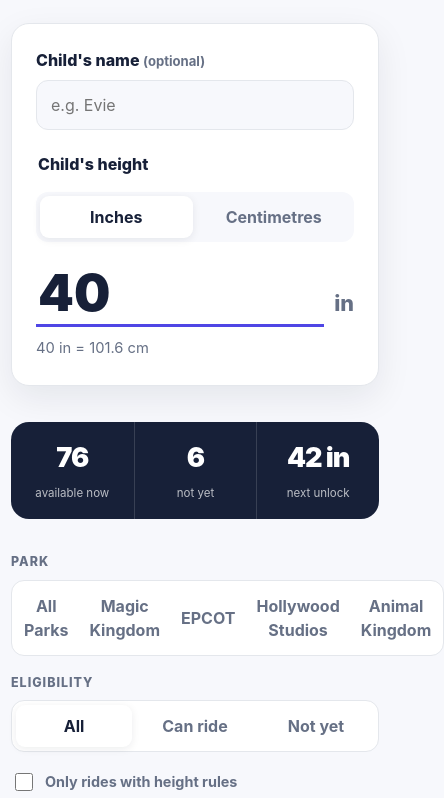
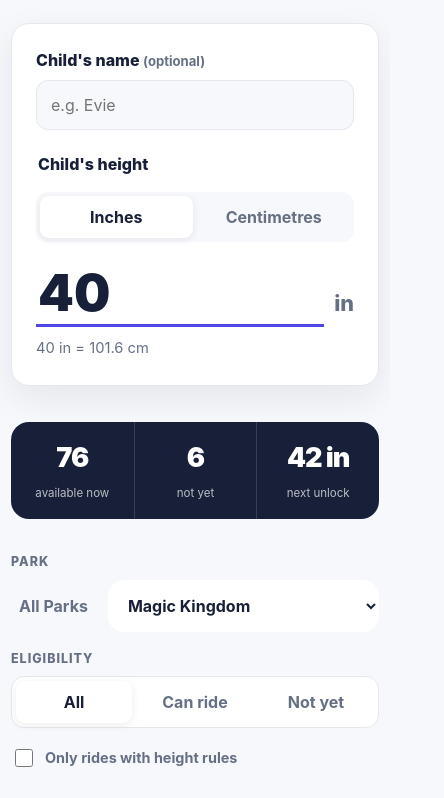
Before and after one commit to x4iiiis/RideHeightChecker, a plain HTML site: page index.html in a window 390 px wide. Shown: the part 291-1089 px from the top of the page, 444 px wide, since content can reach past the window. Drawn offline with Linux system fonts and the light colour scheme.

Commit message:
Fix park selector

```diff
--- a/assets/app.js
+++ b/assets/app.js
@@ -12,6 +12,7 @@ const state = {
 const elements = {
   form: document.querySelector('#height-form'),
   nameInput: document.querySelector('#child-name'),
+  parkSelect: document.querySelector('#park-select'),
   input: document.querySelector('#height-input'),
   unitLabel: document.querySelector('#unit-label'),
   conversion: document.querySelector('#conversion'),
@@ -93,6 +94,10 @@ function syncParkControls() {
     button.classList.toggle('is-active', active);
     button.setAttribute('aria-pressed', String(active));
   });
+
+  if (state.park !== 'all') {
+    elements.parkSelect.value = state.park;
+  }
 }
 
 function formatRule(ride) {
@@ -308,6 +313,14 @@ elements.parkButtons.forEach(button => {
   });
 });
 
+elements.parkSelect.addEventListener('change', event => {
+  state.park = event.target.value;
+
+  syncParkControls();
+  updateUrl();
+  render();
+});
+
 elements.filterButtons.forEach(button => {
   button.addEventListener('click', () => {
     state.filter = button.dataset.filter;
--- a/assets/styles.css
+++ b/assets/styles.css
@@ -133,6 +133,47 @@ legend { width: 100%; margin-bottom: 16px; font-weight: 800; }
   margin-top: 0;
 }
 
+.park-filter {
+  display: grid;
+  gap: 0.75rem;
+}
+
+.park-buttons-desktop {
+  display: flex;
+}
+
+.park-select {
+  display: none;
+  width: 100%;
+  min-height: 3.25rem;
+  padding: 0.75rem 1rem;
+  border: 1px solid var(--border);
+  border-radius: 1rem;
+  background: #fff;
+  color: var(--text);
+  font: inherit;
+  font-weight: 700;
+}
+
+@media (max-width: 700px) {
+  .park-filter {
+    grid-template-columns: auto 1fr;
+    align-items: stretch;
+  }
+
+  .park-buttons-desktop {
+    display: none;
+  }
+
+  .park-select {
+    display: block;
+  }
+
+  .park-button-all {
+    white-space: nowrap;
+  }
+}
+
 @media (max-width: 760px) {
   .hero { grid-template-columns: 1fr; gap: 26px; padding-top: 42px; }
   .controls { align-items: stretch; flex-direction: column; }
--- a/index.html
+++ b/index.html
@@ -79,21 +79,22 @@
       <div class="control-group">
         <span class="control-label">Park</span>
 
-        <div class="filter-buttons" role="group" aria-label="Park filter">
+        <div class="park-filter">
           <button
                   type="button"
-                  class="park-button is-active"
+                  class="park-button park-button-all is-active"
                   data-park="all"
                   aria-pressed="true"
           >
             All Parks
           </button>
 
+          <div class="park-buttons-desktop">
             <button
                     type="button"
-                  class="park-button is-active"
+                    class="park-button"
                     data-park="magic-kingdom"
-                  aria-pressed="true"
+                    aria-pressed="false"
             >
               Magic Kingdom
             </button>
@@ -124,6 +125,14 @@
             >
               Animal Kingdom
             </button>
+          </div>
+
+          <select id="park-select" class="park-select" aria-label="Choose park">
+            <option value="magic-kingdom">Magic Kingdom</option>
+            <option value="epcot">EPCOT</option>
+            <option value="hollywood-studios">Hollywood Studios</option>
+            <option value="animal-kingdom">Animal Kingdom</option>
+          </select>
         </div>
       </div>
 
```
Lines whose indentation alone changed are shown as unchanged.
